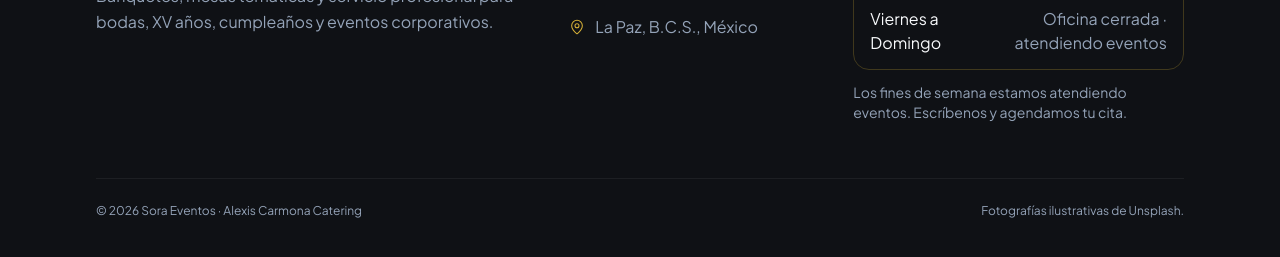
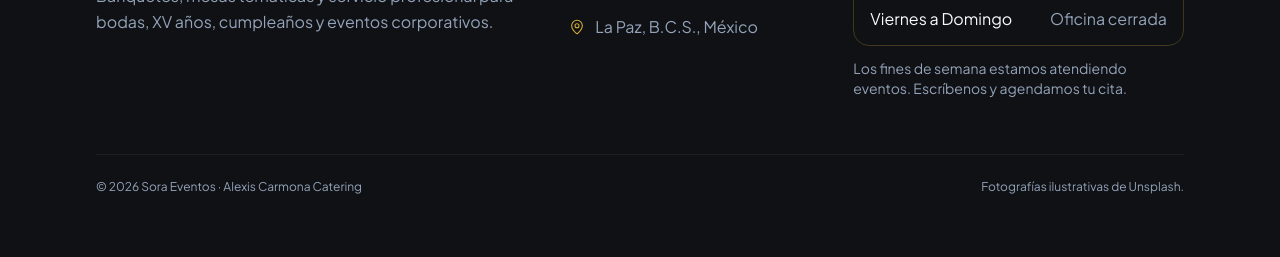
Before and after one commit to bernardobianchi936-ctrl/paginas_web, a plain HTML site: page index.html in a window 1280 px wide. Shown: the part 5942-6199 px from the top of the page. Drawn offline with nearby package versions, Linux system fonts and the light colour scheme; a web font is replaced by a local one.

Commit message:
Keep footer hours rows on one line
Co-Authored-By: Claude Opus 5.5 <noreply@anthropic.com>
Claude-Session: https://claude.ai/code/session_01LiFbAYUxUvqRpXxcgyYd6o

```diff
--- a/index.html
+++ b/index.html
@@ -541,12 +541,12 @@
           <h2 class="text-sm font-semibold text-hueso">Horario de oficina y degustaciones</h2>
           <dl class="mt-4 divide-y divide-oro/15 rounded-2xl border border-oro/25">
             <div class="flex items-center justify-between gap-4 px-4 py-3.5">
-              <dt>Lunes a Jueves</dt>
+              <dt class="whitespace-nowrap">Lunes a Jueves</dt>
               <dd class="inline-flex items-center gap-2 text-oro font-medium"><i data-lucide="calendar-check" class="h-4 w-4"></i>Solo con cita</dd>
             </div>
             <div class="flex items-center justify-between gap-4 px-4 py-3.5">
-              <dt>Viernes a Domingo</dt>
-              <dd class="text-right text-niebla">Oficina cerrada · atendiendo eventos</dd>
+              <dt class="whitespace-nowrap">Viernes a Domingo</dt>
+              <dd class="text-right text-niebla">Oficina cerrada</dd>
             </div>
           </dl>
           <p class="mt-3 text-sm text-niebla">Los fines de semana estamos atendiendo eventos. Escríbenos y agendamos tu cita.</p>
```
